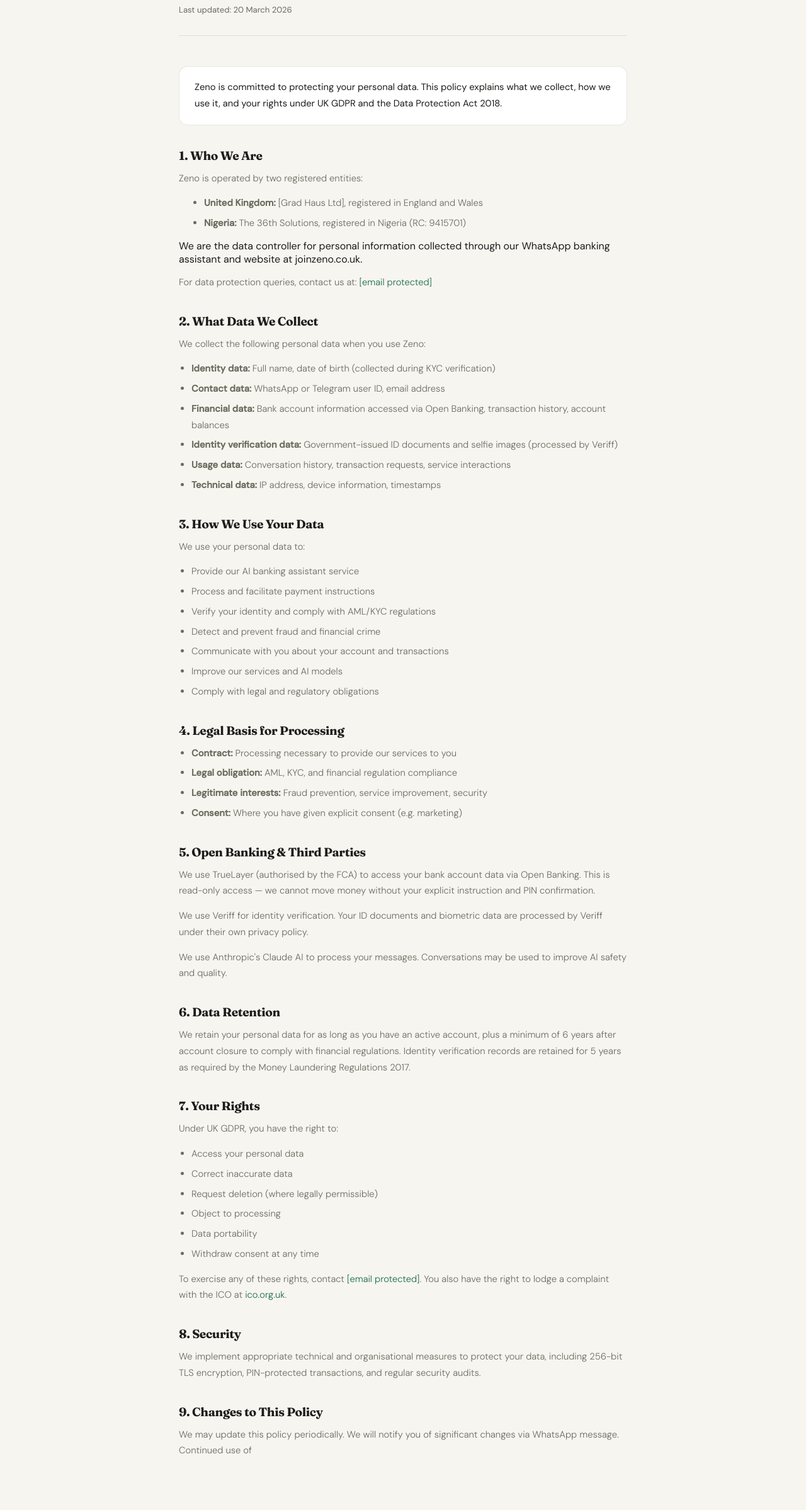
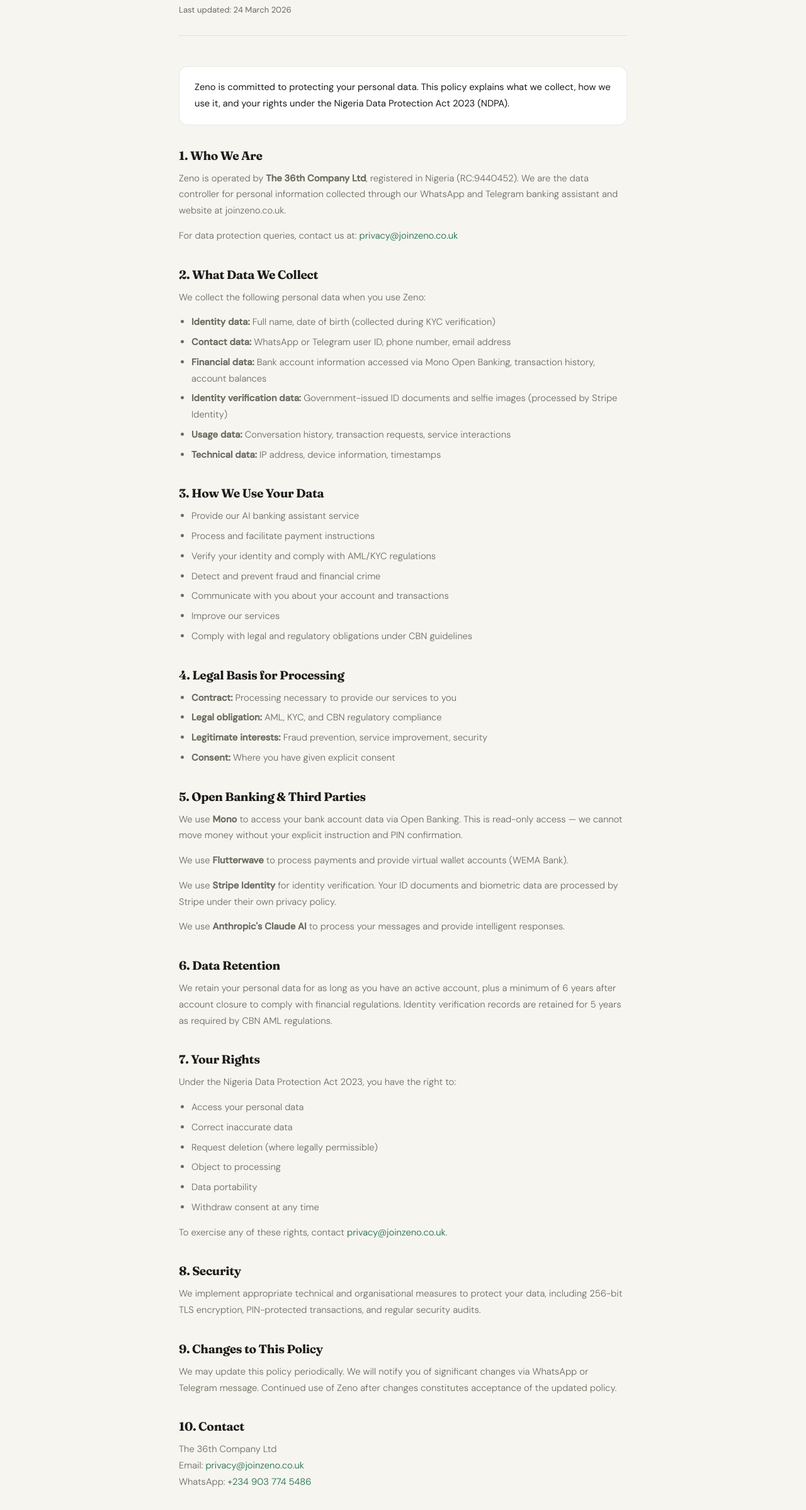
Before and after one commit to mcdavies4/zeno-backend, a website: page privacy.html in a window 1280 px wide. Shown: the part 198-2596 px from the top of the page at 63% size. Drawn offline with Linux system fonts and the light colour scheme.

Commit message:
Nigeria-only pivot - update all pages for The 36th Company

```diff
--- a/privacy.html
+++ b/privacy.html
@@ -3,7 +3,7 @@
 <head>
 <meta charset="UTF-8">
 <meta name="viewport" content="width=device-width, initial-scale=1.0">
-<title>Privacy Policy — Zeno | UK & Nigeria</title>
+<title>Privacy Policy — Zeno | Nigeria</title>
 <link rel="preconnect" href="https://fonts.googleapis.com">
 <link href="https://fonts.googleapis.com/css2?family=Fraunces:wght@600;700&family=DM+Sans:wght@300;400;500&display=swap" rel="stylesheet">
 <style>
@@ -23,77 +23,69 @@ ul{padding-left:20px;margin-bottom:14px}
 li{font-size:.92rem;color:var(--t2);line-height:1.75;font-weight:300;margin-bottom:6px}
 .highlight{background:var(--white);border:1px solid var(--border);border-radius:14px;padding:20px 24px;margin:24px 0}
 .highlight p{margin:0;font-weight:400;color:var(--text)}
-a{color:var(--accent);text-decoration:none}.a:hover{text-decoration:underline}
+a{color:var(--accent);text-decoration:none}
 @media(max-width:600px){nav{padding:14px 20px}.page{margin:40px auto}}
 </style>
-<script async src="https://www.googletagmanager.com/gtag/js?id=G-XXXXXXXXXX"></script>
-<script>window.dataLayer=window.dataLayer||[];function gtag(){dataLayer.push(arguments);}gtag('js',new Date());gtag('config','G-XXXXXXXXXX');</script>
 </head>
 <body>
-
 <nav>
   <a href="/" class="logo">Ze<span>n</span>o</a>
   <a href="/" class="back">← Back to home</a>
 </nav>
-
-<div class="page" id="privacy">
+<div class="page">
   <div class="page-tag">Legal</div>
   <h1>Privacy Policy</h1>
-  <div class="updated">Last updated: 20 March 2026</div>
+  <div class="updated">Last updated: 24 March 2026</div>
 
   <div class="highlight">
-    <p>Zeno is committed to protecting your personal data. This policy explains what we collect, how we use it, and your rights under UK GDPR and the Data Protection Act 2018.</p>
+    <p>Zeno is committed to protecting your personal data. This policy explains what we collect, how we use it, and your rights under the Nigeria Data Protection Act 2023 (NDPA).</p>
   </div>
 
   <h2>1. Who We Are</h2>
-  <p>Zeno is operated by two registered entities:
-  <ul style="margin:12px 0 12px 20px">
-    <li><strong>United Kingdom:</strong> [Grad Haus Ltd], registered in England and Wales</li>
-    <li><strong>Nigeria:</strong> The 36th Solutions, registered in Nigeria (RC: 9415701)</li>
-  </ul> We are the data controller for personal information collected through our WhatsApp banking assistant and website at joinzeno.co.uk.</p>
-  <p>For data protection queries, contact us at: <a href="/cdn-cgi/l/email-protection#2c5c5e455a4d4f556c4643454256494243024f43025947"><span class="__cf_email__" data-cfemail="dcacaeb5aabdbfa59cb6b3b5b2a6b9b2b3f2bfb3f2a9b7">[email&#160;protected]</span></a></p>
+  <p>Zeno is operated by <strong>The 36th Company Ltd</strong>, registered in Nigeria (RC:9440452). We are the data controller for personal information collected through our WhatsApp and Telegram banking assistant and website at joinzeno.co.uk.</p>
+  <p>For data protection queries, contact us at: <a href="mailto:privacy@joinzeno.co.uk">privacy@joinzeno.co.uk</a></p>
 
   <h2>2. What Data We Collect</h2>
   <p>We collect the following personal data when you use Zeno:</p>
   <ul>
     <li><strong>Identity data:</strong> Full name, date of birth (collected during KYC verification)</li>
-    <li><strong>Contact data:</strong> WhatsApp or Telegram user ID, email address</li>
-    <li><strong>Financial data:</strong> Bank account information accessed via Open Banking, transaction history, account balances</li>
-    <li><strong>Identity verification data:</strong> Government-issued ID documents and selfie images (processed by Veriff)</li>
+    <li><strong>Contact data:</strong> WhatsApp or Telegram user ID, phone number, email address</li>
+    <li><strong>Financial data:</strong> Bank account information accessed via Mono Open Banking, transaction history, account balances</li>
+    <li><strong>Identity verification data:</strong> Government-issued ID documents and selfie images (processed by Stripe Identity)</li>
     <li><strong>Usage data:</strong> Conversation history, transaction requests, service interactions</li>
     <li><strong>Technical data:</strong> IP address, device information, timestamps</li>
   </ul>
 
   <h2>3. How We Use Your Data</h2>
-  <p>We use your personal data to:</p>
   <ul>
     <li>Provide our AI banking assistant service</li>
     <li>Process and facilitate payment instructions</li>
     <li>Verify your identity and comply with AML/KYC regulations</li>
     <li>Detect and prevent fraud and financial crime</li>
     <li>Communicate with you about your account and transactions</li>
-    <li>Improve our services and AI models</li>
-    <li>Comply with legal and regulatory obligations</li>
+    <li>Improve our services</li>
+    <li>Comply with legal and regulatory obligations under CBN guidelines</li>
   </ul>
 
   <h2>4. Legal Basis for Processing</h2>
   <ul>
     <li><strong>Contract:</strong> Processing necessary to provide our services to you</li>
-    <li><strong>Legal obligation:</strong> AML, KYC, and financial regulation compliance</li>
+    <li><strong>Legal obligation:</strong> AML, KYC, and CBN regulatory compliance</li>
     <li><strong>Legitimate interests:</strong> Fraud prevention, service improvement, security</li>
-    <li><strong>Consent:</strong> Where you have given explicit consent (e.g. marketing)</li>
+    <li><strong>Consent:</strong> Where you have given explicit consent</li>
   </ul>
 
   <h2>5. Open Banking & Third Parties</h2>
-  <p>We use TrueLayer (authorised by the FCA) to access your bank account data via Open Banking. This is read-only access — we cannot move money without your explicit instruction and PIN confirmation.</p>
-  <p>We use Veriff for identity verification. Your ID documents and biometric data are processed by Veriff under their own privacy policy.</p>
-  <p>We use Anthropic's Claude AI to process your messages. Conversations may be used to improve AI safety and quality.</p>
+  <p>We use <strong>Mono</strong> to access your bank account data via Open Banking. This is read-only access — we cannot move money without your explicit instruction and PIN confirmation.</p>
+  <p>We use <strong>Flutterwave</strong> to process payments and provide virtual wallet accounts (WEMA Bank).</p>
+  <p>We use <strong>Stripe Identity</strong> for identity verification. Your ID documents and biometric data are processed by Stripe under their own privacy policy.</p>
+  <p>We use <strong>Anthropic's Claude AI</strong> to process your messages and provide intelligent responses.</p>
 
   <h2>6. Data Retention</h2>
-  <p>We retain your personal data for as long as you have an active account, plus a minimum of 6 years after account closure to comply with financial regulations. Identity verification records are retained for 5 years as required by the Money Laundering Regulations 2017.</p>
+  <p>We retain your personal data for as long as you have an active account, plus a minimum of 6 years after account closure to comply with financial regulations. Identity verification records are retained for 5 years as required by CBN AML regulations.</p>
 
   <h2>7. Your Rights</h2>
-  <p>Under UK GDPR, you have the right to:</p>
+  <p>Under the Nigeria Data Protection Act 2023, you have the right to:</p>
   <ul>
     <li>Access your personal data</li>
     <li>Correct inaccurate data</li>
@@ -102,10 +94,18 @@ a{color:var(--accent);text-decoration:none}.a:hover{text-decoration:underline}
     <li>Data portability</li>
     <li>Withdraw consent at any time</li>
   </ul>
-  <p>To exercise any of these rights, contact <a href="/cdn-cgi/l/email-protection#0c7c7e657a6d6f754c6663656276696263226f63227967"><span class="__cf_email__" data-cfemail="18686a716e797b615872777176627d7677367b77366d73">[email&#160;protected]</span></a>. You also have the right to lodge a complaint with the ICO at <a href="https://ico.org.uk" target="_blank">ico.org.uk</a>.</p>
+  <p>To exercise any of these rights, contact <a href="mailto:privacy@joinzeno.co.uk">privacy@joinzeno.co.uk</a>.</p>
 
   <h2>8. Security</h2>
   <p>We implement appropriate technical and organisational measures to protect your data, including 256-bit TLS encryption, PIN-protected transactions, and regular security audits.</p>
 
   <h2>9. Changes to This Policy</h2>
-  <p>We may update this policy periodically. We will notify you of significant changes via WhatsApp message. Continued use of
+  <p>We may update this policy periodically. We will notify you of significant changes via WhatsApp or Telegram message. Continued use of Zeno after changes constitutes acceptance of the updated policy.</p>
+
+  <h2>10. Contact</h2>
+  <p>The 36th Company Ltd<br>
+  Email: <a href="mailto:privacy@joinzeno.co.uk">privacy@joinzeno.co.uk</a><br>
+  WhatsApp: <a href="https://wa.me/2349037745486">+234 903 774 5486</a></p>
+</div>
+</body>
+</html>
```
Also changed, not shown: security.html (+27 -21 lines), terms.html (+20 -26 lines), zeno-landing.html (+1 -1 lines).
